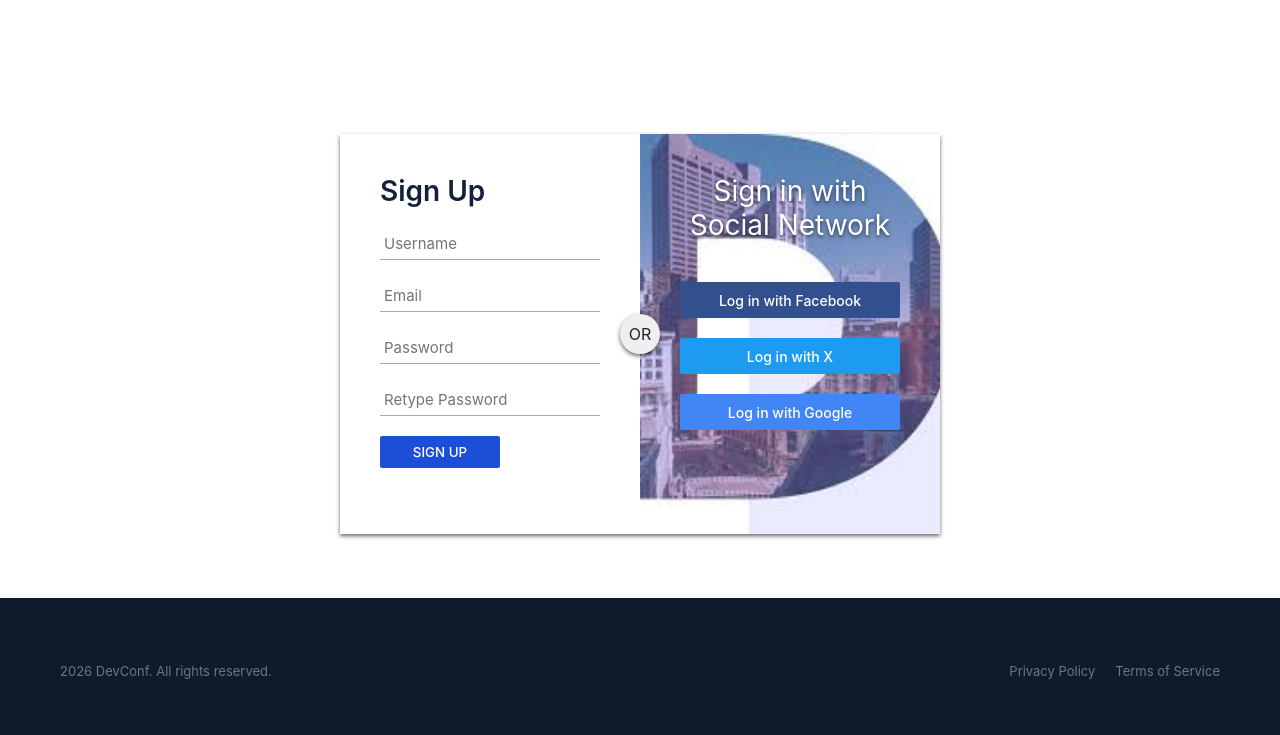
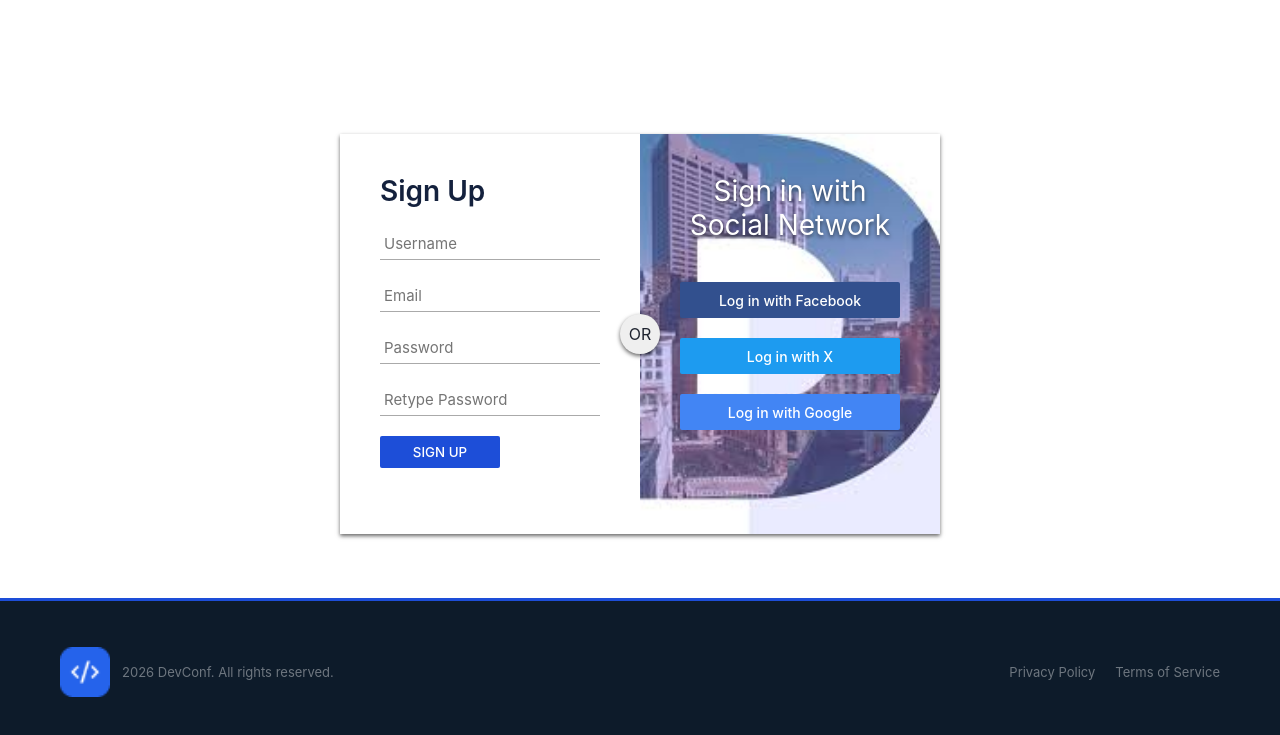
Before and after one commit to sochibasak/B14-A01-DevConf-2026, a plain HTML site: page index.html in a window 1280 px wide. Shown: the part 2632-3367 px from the top of the page. Drawn offline with Linux system fonts and the light colour scheme.

Commit message:
Add "Sign Up" section and enhance footer styling with logo and social links

```diff
--- a/assets/styles/style.css
+++ b/assets/styles/style.css
@@ -464,10 +464,28 @@ button.social {
     font-size: 13px;
     color: rgba(255, 255, 255, 0.4);
     min-height: 145px;
+    border-top: 3px solid #1D4ED8;
+    /* horizontal divider */
+}
+
+/* Logo + text wrapper */
+.footer-brand {
+    display: flex;
+    align-items: center;
+    gap: 12px;
+    margin: 0;
+}
+
+.footer-brand img {
+    width: 50px;
+    height: 50px;
+    border-radius: 8px;
+    margin: 0;
 }
 
 .footer-links {
     display: flex;
+    align-items: center;
     gap: 20px;
 }
 
--- a/index.html
+++ b/index.html
@@ -10,6 +10,10 @@
 
 <body>
     <!-- NAVBAR -->
+    <!-- 🔹 Navbar Section
+    Logo aligned to the left ("DEVCONF 2026")
+    Menu items centered (Speakers, Schedule, Tracks, Venue, Blog)
+    A "Register Now" button aligned to the right -->
     <header class="navbar">
         <div class="navbar-brand">
             <div class="navbar-logo"><img src="./assets/images/logo.png" alt="logo" srcset=""></div>
@@ -29,6 +33,11 @@
     </header>
 
     <!-- HERO -->
+    <!-- 🔹 Banner (Hero) Section
+        A full-width dark background image with overlay
+        Centered bold multi-line heading ("Code. Connect. Create") — style one word (e.g. "Connect") in italics for emphasis
+        Centered supporting paragraph text below the heading
+        One "Register Now" button, centered, below the text -->
     <section class="hero">
         <h1>Code. <em>Connect.</em> Create</h1>
         <p>
@@ -40,6 +49,16 @@
     </section>
 
     <!-- SPEAKERS -->
+
+    <!-- 🔹 Meet the Speakers Section
+            Centered section heading ("Meet the Speakers")
+            A 2x2 grid of speaker cards (minimum 4 speakers)
+            Each card must include:
+                A speaker photo
+                A small category/track label (e.g. AI/ML, Cloud & DevOps, Frontend, Security)
+                Speaker name
+                Speaker title/company -->
+
     <div id="speakers" class="speaker-container">
         <h1>Meet the Speakers</h1>
 
@@ -85,6 +104,17 @@
     </div>
 
     <!-- PRICING -->
+
+    <!-- 🔹 Secure Your Spot (Pricing) Section
+            Centered section heading ("Secure Your Spot") with a subtitle
+            Three pricing cards in a row (Standard, Pro, Team)
+            The middle/featured plan (Pro) should be visually highlighted (different background color)
+            Each card must include:
+                Plan name/label
+                Price
+                A bullet list of included features
+                A button at the bottom -->
+
     <section class="pricing" id="pricing">
         <h2>Secure Your Spot</h2>
         <p class="pricing-subtitle">Early-bird pricing ends August 15, 2026.</p>
@@ -159,8 +189,18 @@
     </section>
 
     <!-- FOOTER -->
+
+    <!-- 🔹 Footer Section
+            Logo on the left
+            Social media links with icons on the right
+            A horizontal divider
+            Copyright message below the divider -->
+
     <footer class="footer">
-        <p>2026 DevConf. All rights reserved.</p>
+        <p class="footer-brand">
+            <img src="./assets/images/logo-mini.png" alt="DevConf Logo">
+            2026 DevConf. All rights reserved.
+        </p>
         <div class="footer-links">
             <a href="#privacy">Privacy Policy</a>
             <a href="#terms">Terms of Service</a>
```
Also changed, not shown: 1 other file.
